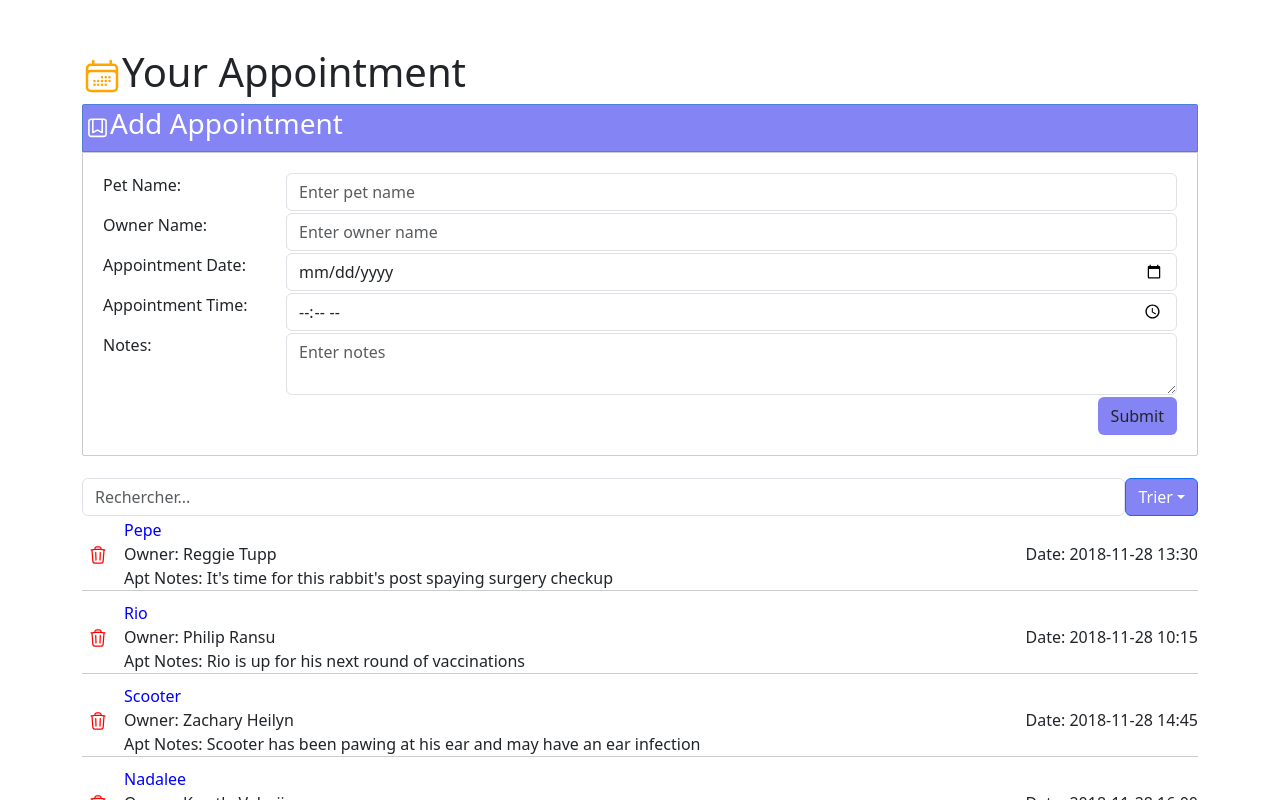
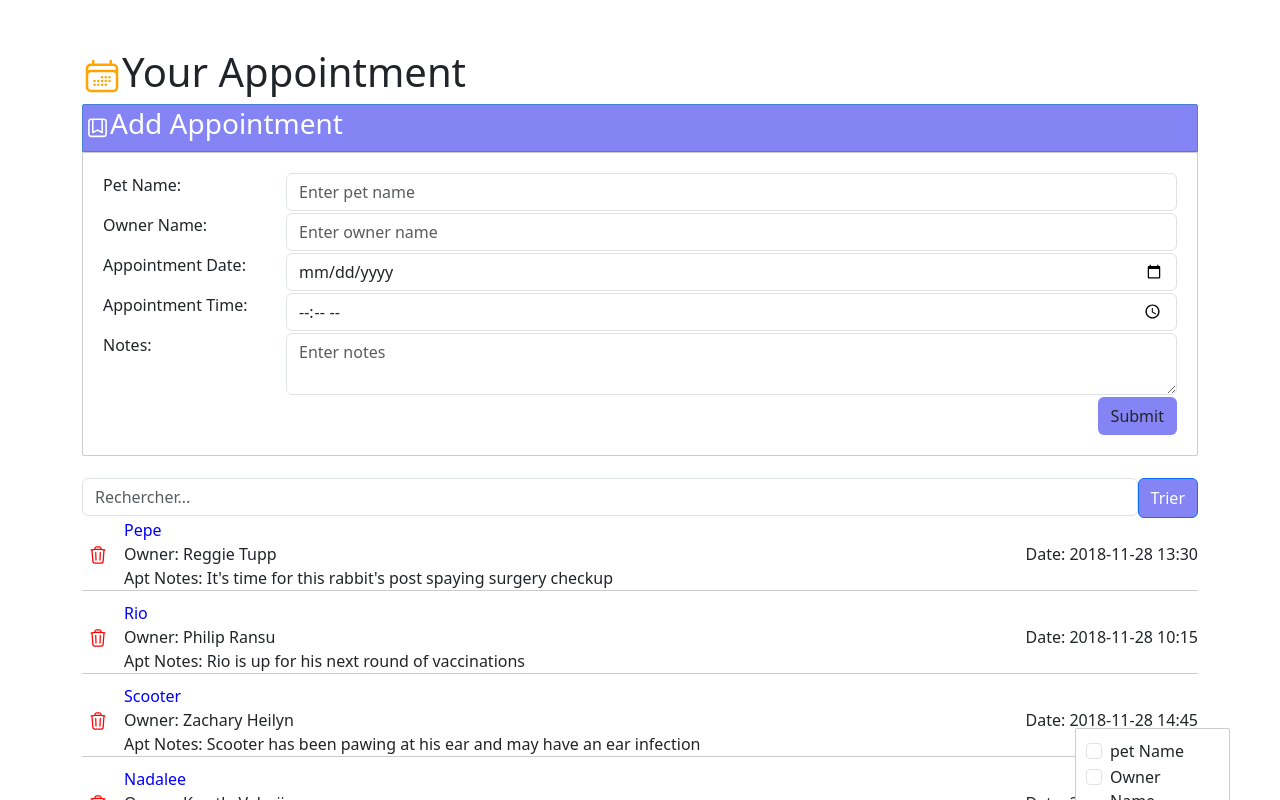
Before and after one commit to Laaouina18/priserendezvous, a React (Create React App) app: page / in a window 1280 px wide. Both pictures are taken after a click on the button "Trier". Shown: the top 800 px of the page. Built offline with nearby package versions, Linux system fonts and the light colour scheme.

Commit message:
regler recherche et modifier le front de tri

```diff
--- a/src/component/AddAppointment.jsx
+++ b/src/component/AddAppointment.jsx
@@ -3,7 +3,7 @@ import "../css/home.css"
 import 'bootstrap/dist/css/bootstrap.min.css';
 const AddAppointment = ({ onSave }) => {
 	const [formData, setFormData] = useState({
-		OwnerName: '',
+		ownerName: '',
 		petName: '',
 		aptDate: '',
 		aptTime: '',
@@ -18,7 +18,7 @@ const AddAppointment = ({ onSave }) => {
 
 
 		setFormData({
-			OwnerName: '',
+			ownerName: '',
 			petName: '',
 			aptDate: '',
 			aptTime: '',
@@ -52,15 +52,15 @@ const AddAppointment = ({ onSave }) => {
                     </div>
                 </div>
                 <div className="form-group row">
-                    <label className="control-label col-sm-2" htmlFor="OwnerName">Owner Name:</label>
+                    <label className="control-label col-sm-2" htmlFor="ownerName">Owner Name:</label>
                     <div className="col-sm-10">
                         <input
                             type="text"
                             className="form-control"
-                            id="OwnerName"
+                            id="ownerName"
                             placeholder="Enter owner name"
-                            value={formData.OwnerName}
-                            onChange={(e) => setFormData({ ...formData, OwnerName: e.target.value })}
+                            value={formData.ownerName}
+                            onChange={(e) => setFormData({ ...formData, ownerName: e.target.value })}
                         />
                     </div>
                 </div>
--- a/src/component/Search.jsx
+++ b/src/component/Search.jsx
@@ -1,19 +1,29 @@
-import React, { useState } from 'react';
-import '../css/home.css';
+import React from 'react';
 import 'bootstrap/dist/css/bootstrap.min.css';
-
-const FilterBar = ({ onSearch, onSort, trierPar, setTrierPar }) => {
+import { useState } from 'react';
+const FilterBar = ({ onRecherche, onTri, onTriDirection, triAscendant }) => {
   const [termeRecherche, setTermeRecherche] = useState('');
-
+  const [triOption, setTriOption] = useState(null);
+  const [triDirection, setTriDirection] = useState('asc');
+  const [isTriVisible, setIsTriVisible] = useState(false);
+  const toggleTriOptions = () => {
+    setIsTriVisible(!isTriVisible);
+  };
   const valeurRecherche = (e) => {
     const searchTerm = e.target.value;
     setTermeRecherche(searchTerm);
-    onSearch(searchTerm); // Appel de la fonction de recherche parente avec le terme de recherche en temps réel
+    onRecherche(searchTerm);
   };
 
-  const  valeurTri= (e) => {
-    setTrierPar(e.target.value);
-    onSort(e.target.value); // Appel de la fonction de tri parente avec le critère de tri sélectionné
+  const changerTri = (option) => {
+    let direction = 'asc';
+    if (triOption === option) {
+      // Si l'utilisateur clique sur l'option déjà sélectionnée, changer la direction du tri
+      direction = triDirection === 'asc' ? 'desc' : 'asc';
+    }
+    setTriDirection(direction);
+    setTriOption(option);
+    onTri(option, direction);
   };
 
   return (
@@ -25,29 +35,77 @@ const FilterBar = ({ onSearch, onSort, trierPar, setTrierPar }) => {
         onChange={valeurRecherche}
         placeholder="Rechercher..."
       />
-      <div className="dropdown">
-        <button className="btn btn-primary dropdown-toggle" type="button" data-toggle="dropdown">
-          Trier
-          <span className="caret"></span>
-        </button>
-        <ul className="dropdown-menu">
-          <li>
-            <a href="#" onClick={() => valeurTri('date')}>
-              Date
-            </a>
-          </li>
-          <li>
-            <a href="#" onClick={() => valeurTri('desc')}>
-              Desc
-            </a>
-          </li>
-          <li>
-            <a href="#" onClick={() => valeurTri('asc')}>
-              ASC
-            </a>
-          </li>
-        </ul>
+	  <button className="btn btn-primary" onClick={toggleTriOptions}>Trier</button>
+	  {isTriVisible ?(
+	  <div className="tri">
+	  <div className="form-check form-check-inline">
+
+        <label className="form-check-label" htmlFor="triNom">
+          pet Name
+        </label>
+		<input
+          className="form-check-input"
+          type="checkbox"
+          id="triNom"
+          onChange={() => changerTri('petName')}
+          checked={triOption === 'petName'}
+        />
       </div>
+      <div className="form-check form-check-inline">
+
+        <label className="form-check-label" htmlFor="triOwner">
+          Owner Name
+        </label>
+		<input
+          className="form-check-input"
+          type="checkbox"
+          id="triOwner"
+          onChange={() => changerTri('ownerName')}
+          checked={triOption === 'ownerName'}
+        />
+      </div>
+      <div className="form-check form-check-inline">
+
+        <label className="form-check-label" htmlFor="triDate">
+          Date
+        </label>
+		<input
+          className="form-check-input"
+          type="checkbox"
+          id="triDate"
+          onChange={() => changerTri('aptDate')}
+          checked={triOption === 'aptDate'}
+        />
+      </div>
+      <div className="form-check form-check-inline">
+        <input
+          className="form-check-input"
+          type="checkbox"
+          id="triAscendant"
+          onChange={() => setTriDirection('asc')}
+          checked={triDirection === 'asc'}
+          disabled={!triOption}
+        />
+        <label className="form-check-label" htmlFor="triAscendant">
+          Asc
+        </label>
+      </div>
+      <div className="form-check form-check-inline">
+        <input
+          className="form-check-input"
+          type="checkbox"
+          id="triDescendant"
+          onChange={() => setTriDirection('desc')}
+          checked={triDirection === 'desc'}
+          disabled={!triOption}
+        />
+        <label className="form-check-label" htmlFor="triDescendant">
+          Desc
+        </label>
+      </div>
+	  </div>
+	  ):null}
+
     </div>
   );
 };
--- a/src/css/home.css
+++ b/src/css/home.css
@@ -110,3 +110,16 @@ color:white;
 	border: none;
 	background: transparent;
 }
+.tri {
+	display: flex;
+	flex-direction: column;
+	position: absolute;
+	top: 91%;
+	width:155px;
+	right: 50px;
+	background-color: #fff;
+	border: 1px solid #ccc;
+	padding: 10px;
+	z-index: 1000;
+	border-radius: 2px;
+  }
--- a/src/pages/Home.jsx
+++ b/src/pages/Home.jsx
@@ -98,7 +98,7 @@ function Home() {
 			</svg>
 				<h1>Your Appointment</h1></div>
 			<AddAppointment onSave={ajouter} />
-			<FilterBar onSearch={filtrerData} onSort={trierData} />
+			<FilterBar onRecherche={filtrerData} onTri={trierData} />
 			<FetchData onDataFetched={handleDataFetched} />
 			{afficherData.map(({ id, petName, ownerName, aptNotes, aptDate }) => (
 				<div className="data-row" key={id}>
```
